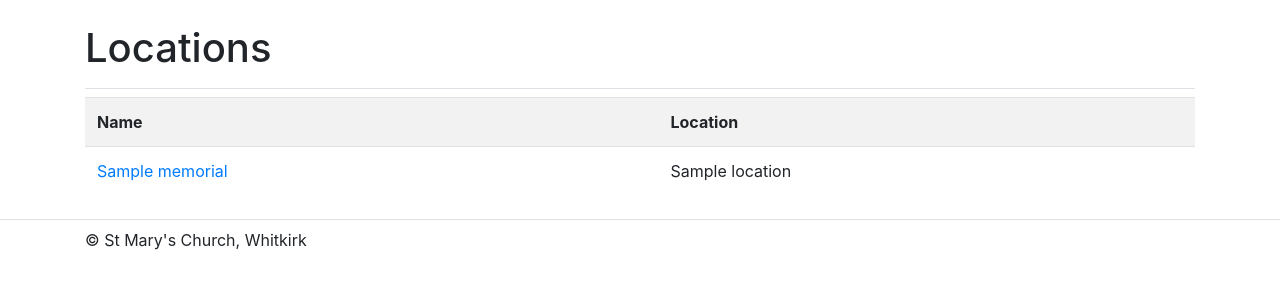
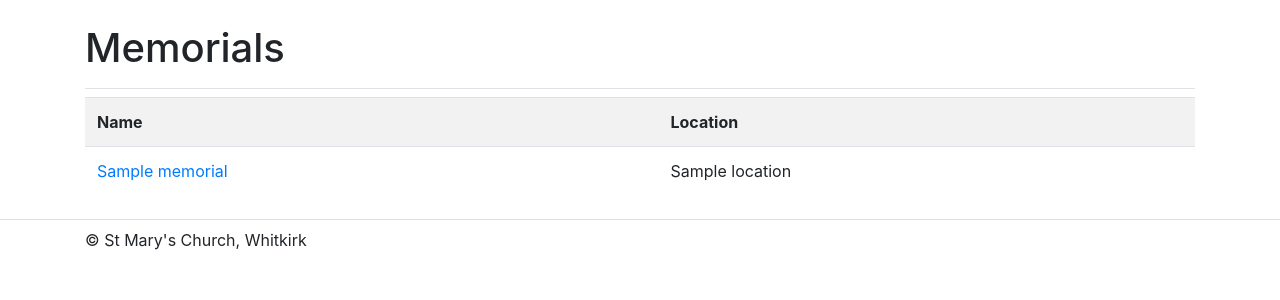
Before and after one commit to whitkirkchurch/memorials, a Django app: page /memorials in a window 1280 px wide. Shown: the part 56-356 px from the top of the page. Run offline with Django 3.2, Linux system fonts and the light colour scheme; tables that the repository leaves empty hold one stand-in row (values such as "Sample post"); some libraries are stand-ins or nearby versions.

Commit message:
Memorial list now has correct title

```diff
--- a/core/templates/core/memorial_list.html
+++ b/core/templates/core/memorial_list.html
@@ -8,7 +8,7 @@
 <div class="container">
 
   <div class="pb-2 mt-4 mb-2 border-bottom">
-    <h1>Locations</h1>
+    <h1>Memorials</h1>
   </div>
 
   <table class="table table-striped">
```
